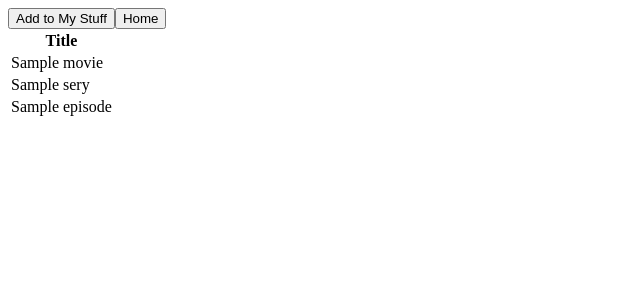
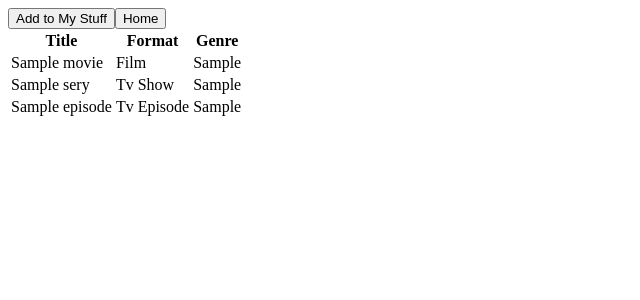
Before and after one commit to OGpeppermint/ETIProject2, a PHP site: page /myStuff.php in a window 1280 px wide. Shown: the top 300 px of the page, without its empty margins (0-640 px from the left). Run offline with PHP 8.4, Linux system fonts and the light colour scheme; the visitor is signed in with stand-in values (Sample User, id 1); tables that the repository leaves empty or names only in its code hold one stand-in row (values such as "Sample post").

Commit message:
Update myStuff.php

```diff
--- a/myStuff.php
+++ b/myStuff.php
@@ -11,47 +11,43 @@
 
     session_start();
 
-    echo "<table><tr><th>Title</th></tr>";
+    echo "<table><tr><th>Title</th><th>Format</th><th>Genre</th></tr>";
 
     require_once "login.php";
 
 
-    $sql = "SELECT m.title
+
+
+    $sql = "SELECT m.title, 'Film' AS Type, g.genre
     FROM My_Stuff ms
-    LEFT JOIN Movie m ON m.ID = ms.MovieID
+    INNER JOIN Movie m ON m.ID = ms.MovieID
+    INNER JOIN genre g on m.genreID = g.ID
+    WHERE profileID = " .$_SESSION["profileID"]. "
+
+    UNION
+
+    SELECT ts.title, 'Tv Show' AS Type, g.genre
+    FROM My_Stuff ms
+    INNER JOIN Tv_Series ts ON ts.ID = ms.Tv_SeriesID
+    INNER JOIN genre g on ts.genreID = g.ID
+    WHERE profileID = " .$_SESSION["profileID"]. "
+
+    UNION
+
+    SELECT te.title, 'Tv Episode' AS Type, g.genre
+    FROM My_Stuff ms
+    INNER JOIN Tv_Episode te ON te.ID = ms.Tv_EpisodeID
+    INNER JOIN genre g on te.genreID = g.ID
     WHERE profileID = " .$_SESSION["profileID"]. ";";
+
 
     $res = $connection->query($sql);
 
     if($res->num_rows > 0) {
         while($row = $res->fetch_assoc()) {
-            echo "<tr><td>".$row["title"]."</td></tr>";
-        }
-    }
-
-    $sql = "SELECT ts.title
-    FROM My_Stuff ms
-    LEFT JOIN Tv_Series ts ON ts.ID = ms.Tv_SeriesID
-    WHERE profileID = " .$_SESSION["profileID"]. ";";
-
-    $res = $connection->query($sql);
-
-    if($res->num_rows > 0) {
-        while($row = $res->fetch_assoc()) {
-            echo "<tr><td>".$row["title"]."</td></tr>";
-        }
-    }
-
-    $sql = "SELECT te.title
-    FROM My_Stuff ms
-    LEFT JOIN Tv_Episode te ON te.ID = ms.Tv_EpisodeID
-    WHERE profileID = " .$_SESSION["profileID"]. ";";
-
-    $res = $connection->query($sql);
-
-    if($res->num_rows > 0) {
-        while($row = $res->fetch_assoc()) {
-            echo "<tr><td>".$row["title"]."</td></tr>";
+            echo "<tr><td>".$row["title"]."</td>
+            <td>".$row["Type"]."</td>
+            <td>".$row["genre"]."</td></tr>";
         }
     }
     ?>
```
